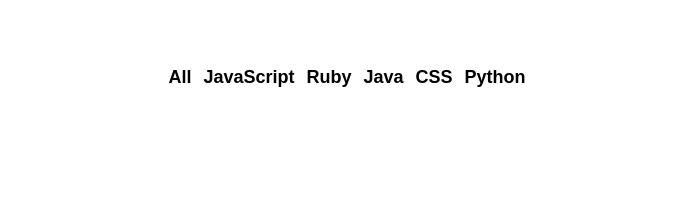
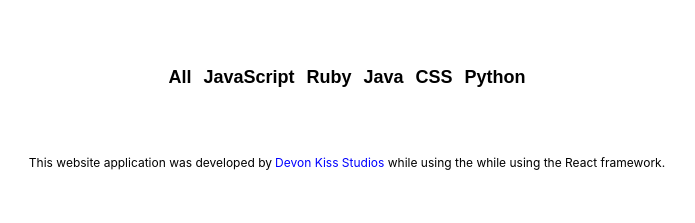
Before and after one commit to tuffs/github-battle, a React app: page / in a window 1280 px wide. Shown: the whole page, without its empty margins (293-988 px from the left). Built offline with nearby package versions, Linux system fonts and the light colour scheme.

Commit message:
Changes to add an AboutText footer component to the application.

```diff
--- /dev/null
+++ b/app/components/AboutText.js
@@ -0,0 +1,20 @@
+import React from 'react'
+
+export default class AboutText extends React.Component {
+    render() {
+        return (
+            <div className='footer'>
+                <span className='small-text'>
+                    This website application was developed by
+                    <a href={this.props.website} className="footer-link" target="_blank">
+                        {this.props.name}
+                    </a> while using the <span class="framework-name">
+                        {this.props.framework
+                        ? `while using the ` + this.props.framework
+                        : ``}
+                    </span> framework.
+                </span>
+            </div>
+        )
+    }
+}
--- a/app/index.css
+++ b/app/index.css
@@ -44,3 +44,28 @@
 .nav-link:hover {
   color:red;
 }
+
+.footer {
+  margin: 0 auto;
+  max-width: 1200px;
+  padding: 50px;
+  display: flex;
+  justify-content: center;
+  align-items: center;
+}
+
+.small-text {
+  font-size: 12px;
+  columns: #636363;
+}
+
+.footer-link {
+  margin-left: 3px;
+  color: blue;
+  text-decoration: none;
+}
+
+.footer-link:hover {
+  color:red;
+  text-decoration: dotted underline;
+}
--- a/app/index.js
+++ b/app/index.js
@@ -2,12 +2,17 @@
 import ReactDOM from "react-dom"
 import "./index.css"
 import Popular from './components/Popular'
+import AboutText from './components/AboutText'
 
 class App extends React.Component {
   render() {
     return (
       <div className='container'>
         <Popular />
+        <AboutText
+          name={"Devon Kiss Studios"}
+          website={"https://devonkissstudios.com"}
+          framework={"React"} />
       </div>
     )
   }
```
